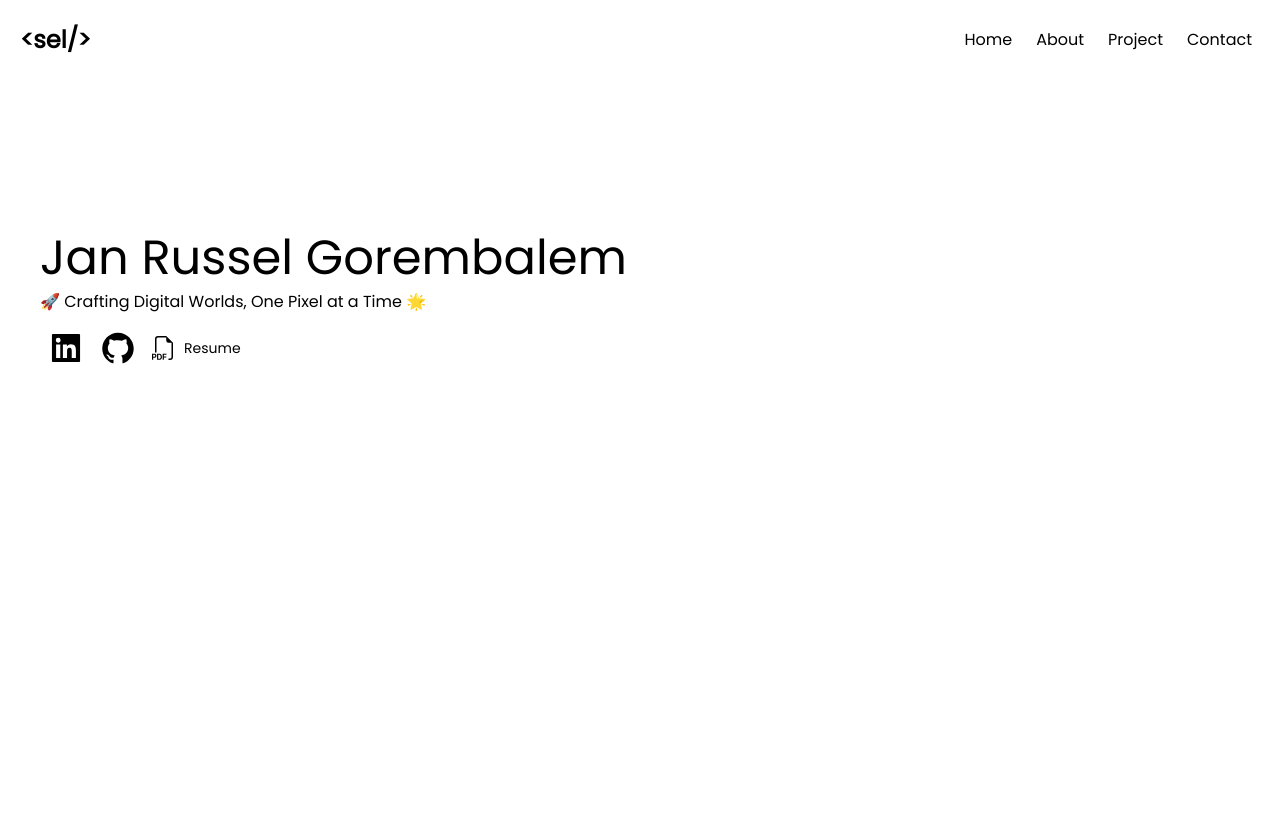
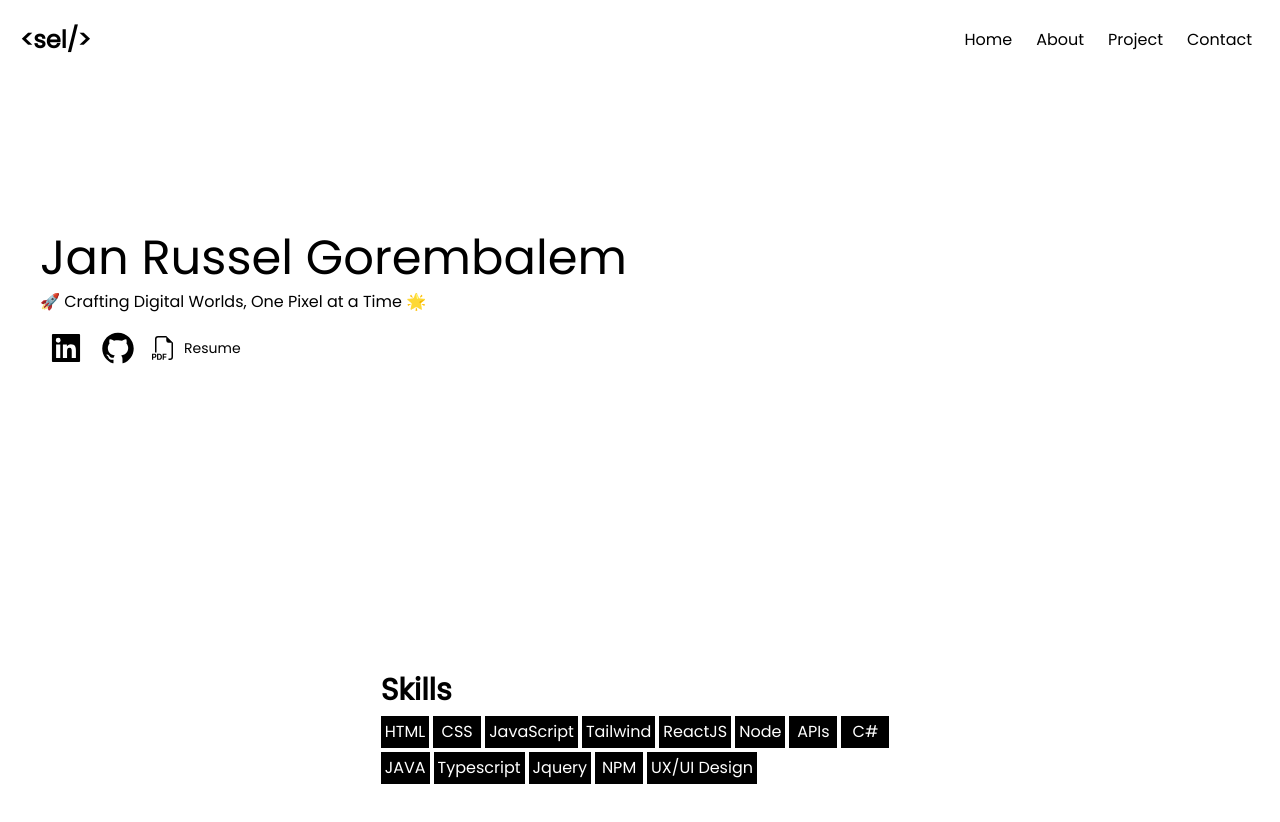
Before and after one commit to selelel/Portfolio, a React (Create React App) app: page / in a window 1280 px wide. Shown: the top 822 px of the page. Before the commit the page ends 800 px from the top, so only its background shows below. Built offline with nearby package versions, Linux system fonts and the light colour scheme.

Commit message:
add tagIcon for reusable tags

```diff
--- /dev/null
+++ b/src/Components/Main/About.tsx
@@ -0,0 +1,41 @@
+import TagIcon from "../../Reuseable UI/tagIcon";
+
+const Skill = () => {
+  return (
+    <>
+      <div className="gap-1 mx-auto">
+        <div className="w-7/12 mx-auto mb-2">
+          <p className="w-fit font-semibold  text-3xl">Skills</p>
+        </div>
+
+        <div className="flex flex-wrap w-7/12 gap-1 mx-auto justify-start">
+          <TagIcon>HTML</TagIcon>
+          <TagIcon>CSS</TagIcon>
+          <TagIcon>JavaScript</TagIcon>
+          <TagIcon>Tailwind</TagIcon>
+          <TagIcon>ReactJS</TagIcon>
+          <TagIcon>Node</TagIcon>
+          <TagIcon>APIs</TagIcon>
+          <TagIcon>C#</TagIcon>
+          <TagIcon>JAVA</TagIcon>
+          <TagIcon>Typescript</TagIcon>
+          <TagIcon>Jquery</TagIcon>
+          <TagIcon>NPM</TagIcon>
+          <TagIcon>UX/UI Design</TagIcon>
+        </div>
+      </div>
+    </>
+  );
+};
+
+const About = () => {
+  return (
+    <>
+      <div className="mx-10 min-h-[30rem] flex flex-col">
+        <Skill />
+      </div>
+    </>
+  );
+};
+
+export default About;
--- a/src/Components/Main/Hero.tsx
+++ b/src/Components/Main/Hero.tsx
@@ -1,29 +1,42 @@
 import Button from "../../Reuseable UI/Button";
 import { AiFillLinkedin, AiFillGithub } from "react-icons/ai";
 import { BsFiletypePdf } from "react-icons/bs";
-import {cont} from "../../Context/Context";
+import { cont } from "../../Context/Context";
 
 function Hero() {
   const context = cont();
   return (
     <>
-    <div className="mx-10 mt-16 mb-32 min-h-[30rem] flex flex-col">
-      <div className="my-auto flex flex-col gap-y-2 whitespace-normal">
-        <h1 className="text-5xl text_">Jan Russel Gorembalem</h1>
-        <p className="font-medium">🚀 Crafting Digital Worlds, One Pixel at a Time 🌟</p>
-        <div className="flex w-1/2 gap-0">
+      <div className="mx-10 mt-16 mb-32 min-h-[30rem] flex flex-col">
+        <div className="my-auto flex flex-col gap-y-2 whitespace-normal">
+          <h1 className="text-5xl text_">Jan Russel Gorembalem</h1>
+          <p className="font-medium">
+            🚀 Crafting Digital Worlds, One Pixel at a Time 🌟
+          </p>
+          <div className="flex w-1/2 gap-0">
+            <Button className="text-4xl w-fit">
+              <a href="https://www.linkedin.com/in/jan-russel-gorembalem-828630241/">
+                <AiFillLinkedin />
+              </a>
+            </Button>
 
-          <Button className="text-4xl w-fit"><a href="https://www.linkedin.com/in/jan-russel-gorembalem-828630241/"><AiFillLinkedin/></a></Button>
+            <Button className="text-4xl w-fit">
+              <a href="https://github.com/selelel">
+                <AiFillGithub />
+              </a>
+            </Button>
 
-          <Button className="text-4xl w-fit"><a href="https://github.com/selelel"><AiFillGithub/></a></Button>
-
-          <Button className="flex text-2xl font-thin gap-0 w-fit" onClick={context?.toToggle}><BsFiletypePdf/> <p className="text-sm">Resume</p></Button>
-
+            <Button
+              className="flex text-2xl font-thin gap-0 w-fit"
+              onClick={context?.toToggle}
+            >
+              <BsFiletypePdf /> <p className="text-sm">Resume</p>
+            </Button>
+          </div>
         </div>
       </div>
-    </div>
     </>
-  )
+  );
 }
 
 export default Hero;
--- a/src/Components/Main/Main.tsx
+++ b/src/Components/Main/Main.tsx
@@ -1,27 +1,40 @@
-import Context from '../../Context/Context';
-import { useContext } from 'react';
-import Resume from '../Resume/Resume';
-import Modals from '../../Reuseable UI/Modals';
-import Hero from './Hero';
-import classNames from 'classnames';
+import Context from "../../Context/Context";
+import { useContext } from "react";
+import Resume from "../Resume/Resume";
+import Modals from "../../Reuseable UI/Modals";
+import Hero from "./Hero";
+import classNames from "classnames";
+import About from "./About";
 
 const Main = () => {
-  const context= useContext(Context);
-  const classN = classNames('md-lg relative',context?.modal? 'duration-300 ease-out blur-sm': 'duration-500 ease-out blur-none')
+  const context = useContext(Context);
+  const classN = classNames(
+    "md-lg relative",
+    context?.modal
+      ? "duration-300 ease-out blur-sm"
+      : "duration-500 ease-out blur-none"
+  );
   return (
     <>
-    {
-    context?.modal ?
-    <div className='z-20 fixed'>
-      <Modals className='overflow-auto scrollbar-hide bg-white m-3 min-w-[300px] ' onClose={context.toToggle}><Resume/></Modals>
-      </div> : ''
-      }
+      {context?.modal ? (
+        <div className="z-20 fixed">
+          <Modals
+            className="overflow-auto scrollbar-hide bg-white m-3 min-w-[300px] "
+            onClose={context.toToggle}
+          >
+            <Resume />
+          </Modals>
+        </div>
+      ) : (
+        ""
+      )}
 
-    <div className={classN}>
-      <Hero/>
-    </div>
+      <div className={classN}>
+        <Hero />
+        <About />
+      </div>
     </>
-  )
-}
+  );
+};
 
-export default Main
+export default Main;
--- a/src/Components/Main/Nav.tsx
+++ b/src/Components/Main/Nav.tsx
@@ -1,36 +1,48 @@
-import Button from '../../Reuseable UI/Button'
-import Hamburger from 'hamburger-react'
-import { cont } from '../../Context/Context'
-import classNames from 'classnames'
-import {useEffect, useState} from 'react'
+import Button from "../../Reuseable UI/Button";
+import Hamburger from "hamburger-react";
+import { cont } from "../../Context/Context";
+import classNames from "classnames";
+import { useEffect, useState } from "react";
 
 const Nav = () => {
-  const Logo = '<sel/>'
+  const Logo = "<sel/>";
   const context = cont();
 
-  const classN = classNames('z-10 fixed top-0 bg-white w-screen flex flex-col justify-center items-center media-show', context?.isOpen ? 'animation-slide' :'animation-slide-isClose')
+  const classN = classNames(
+    "z-10 fixed top-0 bg-white w-screen flex flex-col justify-center items-center media-show",
+    context?.isOpen ? "animation-slide" : "hidden"
+  );
 
   return (
     <>
-    <div className={classN}><Button className='font-thin'>Home</Button>
-        <Button className='font-thin'>About</Button>
-        <Button className='font-thin'>Project</Button>
-        <Button className='font-thin'>Contact</Button>
+      <div className={classN}>
+        <Button className="font-thin">Home</Button>
+        <Button className="font-thin">About</Button>
+        <Button className="font-thin">Project</Button>
+        <Button className="font-thin">Contact</Button>
+      </div>
+
+      <div className="fixed z-10 w-screen flex mx-auto px-5 top-1 justify-between m-4">
+        <p className="text-2xl font-bold h-fit my-auto">{Logo}</p>
+        <div className="flex gap-2 media">
+          <div className="media-show absolute right-3 -top-1">
+            {" "}
+            <Hamburger
+              easing="ease-in "
+              duration={0.3}
+              toggled={context?.isOpen}
+              toggle={context?.setOpen}
+              size={18}
+            />
+          </div>
+          <Button className="font-thin">Home</Button>
+          <Button className="font-thin">About</Button>
+          <Button className="font-thin">Project</Button>
+          <Button className="font-thin">Contact</Button>
         </div>
+      </div>
+    </>
+  );
+};
 
-    <div className='fixed z-10 w-screen flex mx-auto px-5 top-1 justify-between m-4'>
-      <p className='text-2xl font-bold h-fit my-auto'>{Logo}</p>
-        <div className='flex gap-2 media'>
-          <div className='media-show absolute right-3 -top-1'>       <Hamburger easing="ease-in " duration={0.3} toggled={context?.isOpen} toggle={context?.setOpen} size={18}/>
-          </div>
-            <Button className='font-thin'>Home</Button>
-            <Button className='font-thin'>About</Button>
-            <Button className='font-thin'>Project</Button>
-            <Button className='font-thin'>Contact</Button>
-        </div>
-    </div>
-    </>
-  )
-}
-
-export default Nav
+export default Nav;
--- /dev/null
+++ b/src/Reuseable UI/tagIcon.tsx
@@ -0,0 +1,22 @@
+import { ReactNode } from "react";
+import classNames from "classnames";
+
+type tagType = {
+  children: ReactNode;
+  className?: string;
+};
+
+function TagIcon({ children, ...rest }: tagType) {
+  const className = classNames(
+    "min-w-[3rem] h-[2rem] p-1 text-center font-medium bg-black text-white",
+    rest?.className
+  );
+
+  return (
+    <>
+      <div className={className}>{children}</div>
+    </>
+  );
+}
+
+export default TagIcon;
```
